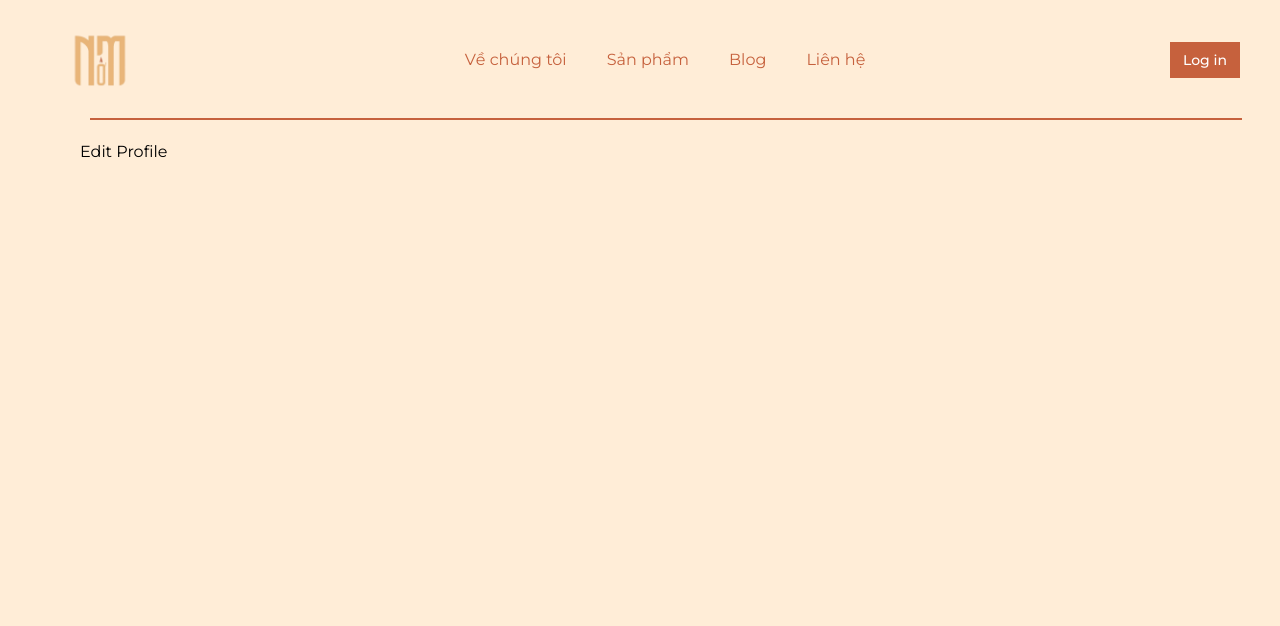
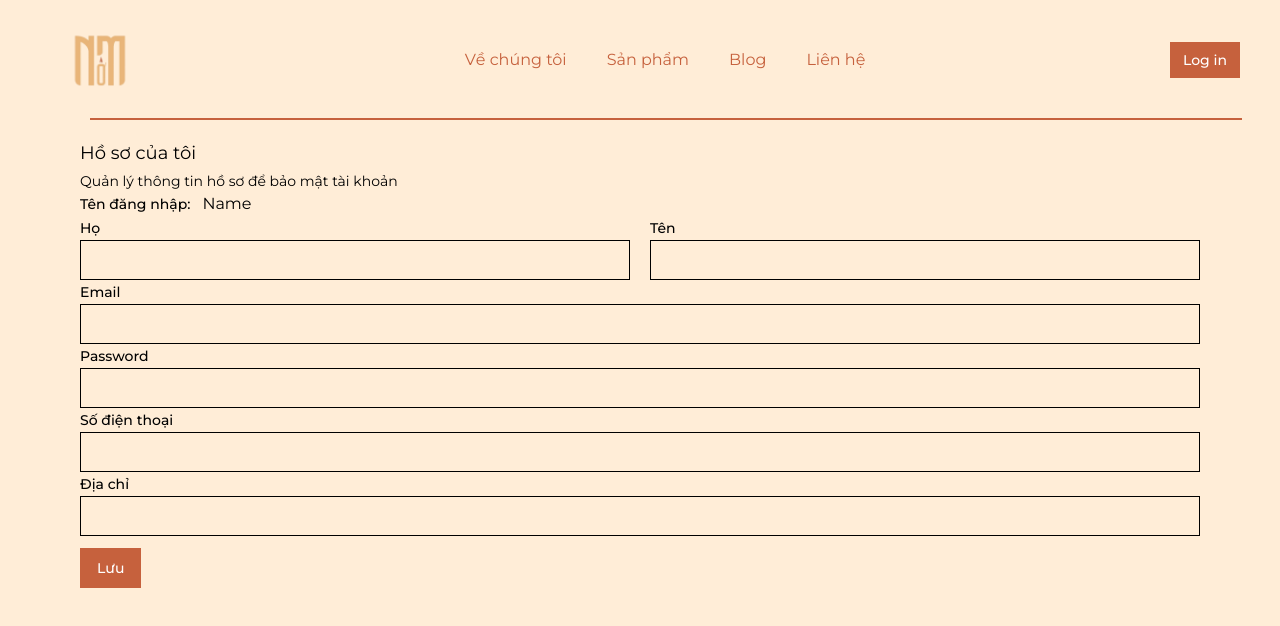
Before and after one commit to IncydeMe/nom-candle, a Next.js app: page /user/profile/edit-profile in a window 1280 px wide. Shown: the top 626 px of the page. Built offline with nearby package versions, Linux system fonts and the light colour scheme.

Commit message:
Add logic to update account

```diff
--- /dev/null
+++ b/src/app/user/profile/edit-profile/edit-profile/index.tsx
@@ -0,0 +1,121 @@
+"use client";
+import React, { useState } from "react";
+
+import { Button } from "@/components/ui/button";
+import { Input } from "@/components/ui/input";
+import { Label } from "@/components/ui/label";
+import { useToast } from "@/components/ui/use-toast";
+import { updateAccount } from "@/utils/account";
+
+const EditProfileBody = () => {
+  const { toast } = useToast();
+
+  const [firstName, setFirstName] = useState("");
+  const [lastName, setLastName] = useState("");
+  const [email, setEmail] = useState("");
+  const [password, setPassword] = useState("");
+  const [phone, setPhone] = useState("");
+  const [address, setAddress] = useState("");
+
+  const initialFirstName = "";
+  const initialLastName = "";
+  const initialEmail = "";
+  const initialPassword = "";
+  const initialPhone = "";
+  const initialAddress = "";
+
+  const handleUpdateAccount = async () => {
+    const accountId = "1"; // Replace with the actual accountId
+
+    // Check if any field has changed
+    if (
+      firstName === initialFirstName &&
+      lastName === initialLastName &&
+      email === initialEmail &&
+      password === initialPassword &&
+      phone === initialPhone &&
+      address === initialAddress
+    ) {
+      toast({
+        description:
+          "Từ thông tin cũ sang thông tin mới cũng không có quá nhiều sự thay đổi",
+        duration: 3000,
+      });
+      return;
+    }
+
+    const accountData = {
+      firstName,
+      lastName,
+      roleId: 1, // Adjust this based on your needs
+      email,
+      password,
+      phone,
+      address,
+    };
+
+    try {
+      await updateAccount(accountId, accountData);
+      toast({
+        description: "Cập nhật thông tin thành công",
+        duration: 3000,
+      });
+    } catch (error) {
+      console.error("Error updating account:", error);
+      toast({
+        description: "Có gì đó sai sai!!",
+        duration: 3000,
+      });
+    }
+  };
+
+  return (
+    <div>
+      <section>
+        <div className="text-[18px]">Hồ sơ của tôi</div>
+        <div className="text-[14px] mt-1">
+          Quản lý thông tin hồ sơ để bảo mật tài khoản
+        </div>
+      </section>
+      <section>
+        <div className="flex items-center gap-3">
+          <Label>Tên đăng nhập: </Label>
+          <div>Name</div>
+        </div>
+
+        <div className="flex gap-5">
+          <div className="grow">
+            <Label>Họ</Label>
+            <Input
+              value={lastName}
+              onChange={(e) => setLastName(e.target.value)}
+            />
+          </div>
+          <div className="grow">
+            <Label>Tên</Label>
+            <Input
+              value={firstName}
+              onChange={(e) => setFirstName(e.target.value)}
+            />
+          </div>
+        </div>
+        <Label>Email</Label>
+        <Input value={email} onChange={(e) => setEmail(e.target.value)} />
+        <Label>Password </Label>
+        <Input value={password} onChange={(e) => setPassword(e.target.value)} />
+        <Label>Số điện thoại</Label>
+        <Input value={phone} onChange={(e) => setPhone(e.target.value)} />
+        <Label>Địa chỉ</Label>
+        <Input value={address} onChange={(e) => setAddress(e.target.value)} />
+        <Button
+          onClick={handleUpdateAccount}
+          className="mt-3 text-white border border-[#c6613d] bg-[#c6613d] rounded-md hover:bg-[#c6613d]"
+        >
+          Lưu
+        </Button>
+      </section>
+    </div>
+  );
+};
+
+export default EditProfileBody;
--- a/src/app/user/profile/edit-profile/page.tsx
+++ b/src/app/user/profile/edit-profile/page.tsx
@@ -1,9 +1,11 @@
-function EditProfile() {
-    return (
-        <div>
-            <h1>Edit Profile</h1>
-        </div>
-     );
+import EditProfileBody from "./edit-profile";
+
+function EditProfilePage() {
+  return (
+    <div>
+      <EditProfileBody />
+    </div>
+  );
 }
 
-export default EditProfile;
+export default EditProfilePage;
--- a/src/app/user/profile/page.tsx
+++ b/src/app/user/profile/page.tsx
@@ -1,10 +1,22 @@
+"use client";
+
+import { useEffect } from "react";
+import EditProfile from "./edit-profile/page";
+import { useRouter } from "next/navigation";
+
 function UserProfile() {
-    return (
-        <div>
-            <h1>User Profile</h1>
-            <p>Here is the user profile page</p>
-        </div>
-     );
+  const router = useRouter();
+  useEffect(() => {
+    const accessToken = localStorage.getItem("access-token");
+    if (!accessToken) {
+      router.push("/login");
+    }
+  });
+  return (
+    <div>
+      <EditProfile />
+    </div>
+  );
 }
 
 export default UserProfile;
--- /dev/null
+++ b/src/utils/account.ts
@@ -0,0 +1,40 @@
+const axios = require("axios");
+
+interface AccountData {
+  firstName: string;
+  lastName: string;
+  roleId: number;
+  email: string;
+  password: string;
+  phone: string;
+  address: string;
+}
+
+const BASE_URL = "https://nom-be-api.azurewebsites.net/apiv1";
+const categoriesPath = "accounts";
+
+export const getAllAccount = async () => {
+  try {
+    const response = await axios.get(`${BASE_URL}/${categoriesPath}`);
+    return response.data;
+  } catch (error) {
+    console.error("Error fetching categories:", error);
+    return [];
+  }
+};
+
+export const updateAccount = async (
+  accountId: string,
+  accountData: AccountData
+) => {
+  try {
+    const response = await axios.patch(
+      `${BASE_URL}/${categoriesPath}/${accountId}/update`,
+      accountData
+    );
+    return response.data;
+  } catch (error) {
+    console.error("Error updating account:", error);
+    return [];
+  }
+};
```
